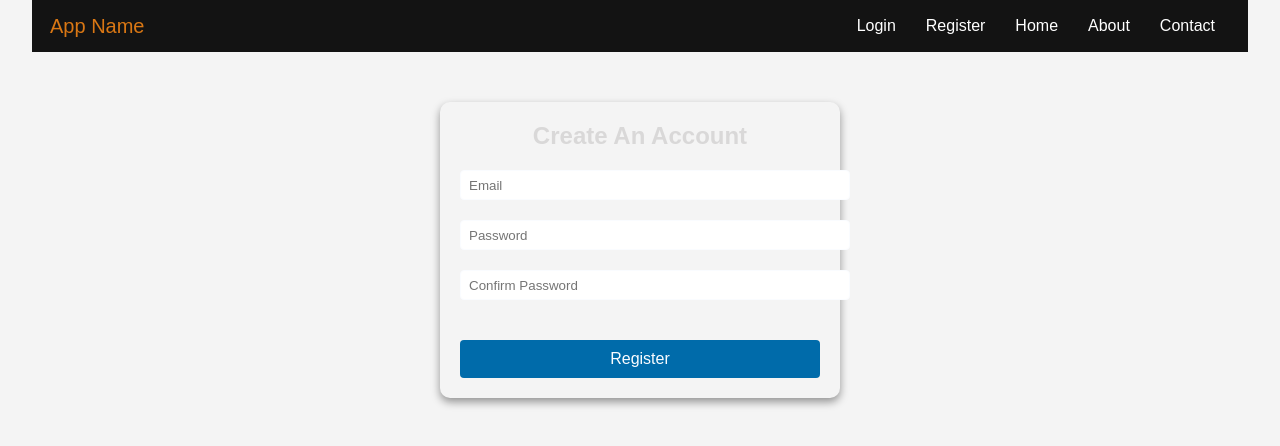
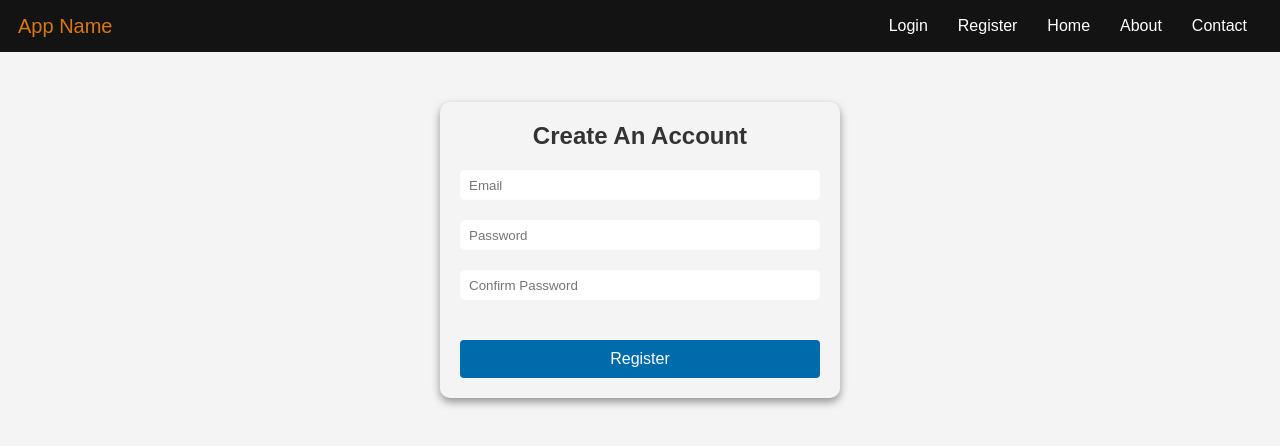
Before and after one commit to hieudku/NLPAnalysisWebApp-RESTful--REACT--GCP, a React (Create React App) app: page /register in a window 1280 px wide. Shown: the top 446 px of the page. Built offline with nearby package versions, Linux system fonts and the light colour scheme; no server answers.

Commit message:
Edited css files.
Adjusted out of place elements.

```diff
--- a/src/components/Auth/Auth.css
+++ b/src/components/Auth/Auth.css
@@ -12,6 +12,9 @@
 
 }
 
+h2 {
+    color: #333;
+}
 .auth-container h2 {
     text-align: center;
     margin-bottom: 20px;
@@ -34,6 +37,7 @@
 input {
     height: 30px;
     padding: 0px 0px 0px 8px;
+    max-width: 100%;
 }
 .form-button {
     margin-top: 20px;
--- a/src/components/HomeFeed/Feed.css
+++ b/src/components/HomeFeed/Feed.css
@@ -7,8 +7,8 @@
 
 body {
     font-family: Arial, sans-serif;
-    padding: 0 2em;
     background-color: #f4f4f4;
+
 }
 
 /* Title Styling */
@@ -27,6 +27,7 @@ body {
     flex-wrap: wrap;
     gap: 1em;
     margin-bottom: 2em;
+
 }
 
 .menu li {
@@ -63,7 +64,7 @@ body {
     grid-template-columns: repeat(auto-fill, minmax(300px, 1fr));
     gap: 1.5em;
     justify-content: center;
-    padding: 2em 0;
+    padding: 2em 2em;
     max-width: 1200px;
     margin: 0 auto;
 }
--- a/src/components/HomeFeed/Feed.tsx
+++ b/src/components/HomeFeed/Feed.tsx
@@ -27,9 +27,10 @@ const Feed:React.FC = () => {
             setError(null);
             try {
                 const response = await fetch(
-                    `https://newsapi.org/v2/top-headlines?country=us&category=${category}&apiKey=76fda4ae21f64c0fb0175cd414e6d749`
+                    `https://newsapi.org/v2/top-headlines?`+`country=us&`+`category=${category}&apiKey=76fda4ae21f64c0fb0175cd414e6d749`
                 );
                 const data = await response.json();
+                console.log(data);
                 if (data.status == 'ok') {
                     setArticles(data.articles);
                 }
--- a/src/components/Navbar/Navbar.css
+++ b/src/components/Navbar/Navbar.css
@@ -1,3 +1,6 @@
+body {
+  margin: 0;
+}
 .navbar { display: flex; justify-content: space-between; align-items: center; padding: 8px 18px;
             background-color: #131313; color: rgb(217, 119, 20);; position: relative; z-index: 2;}
 
```
